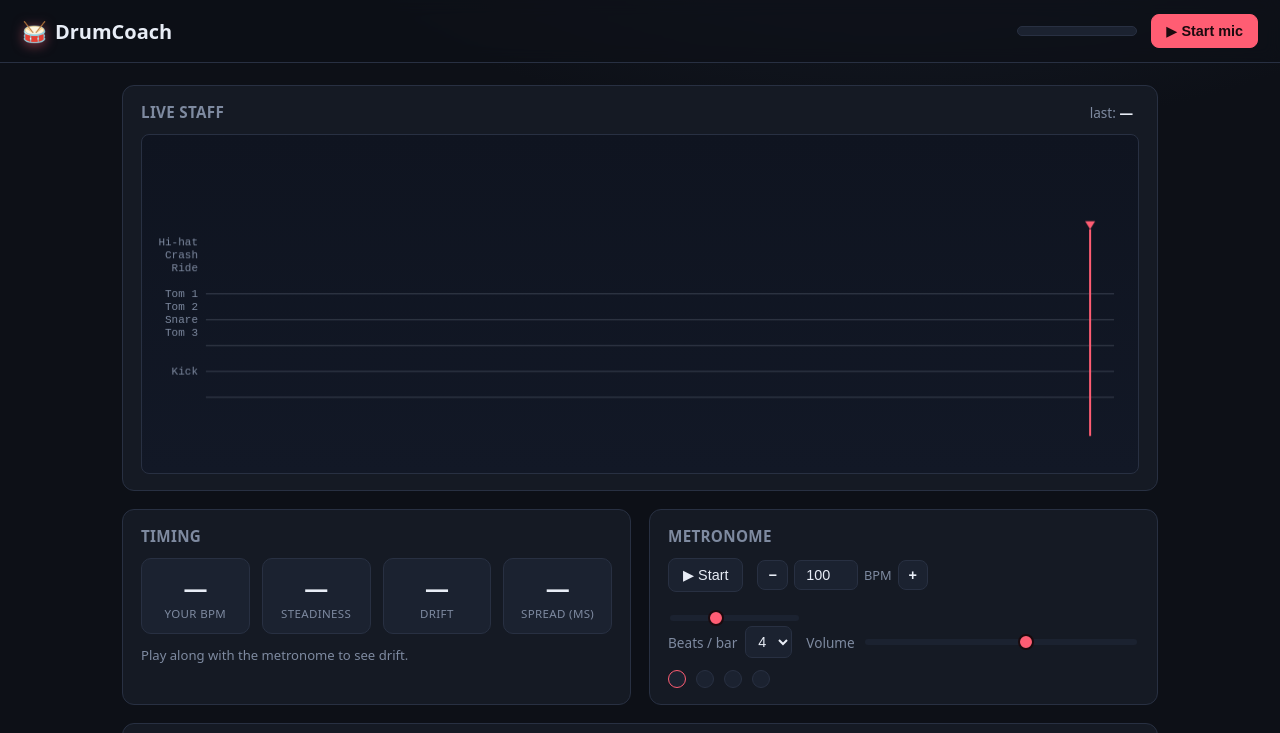
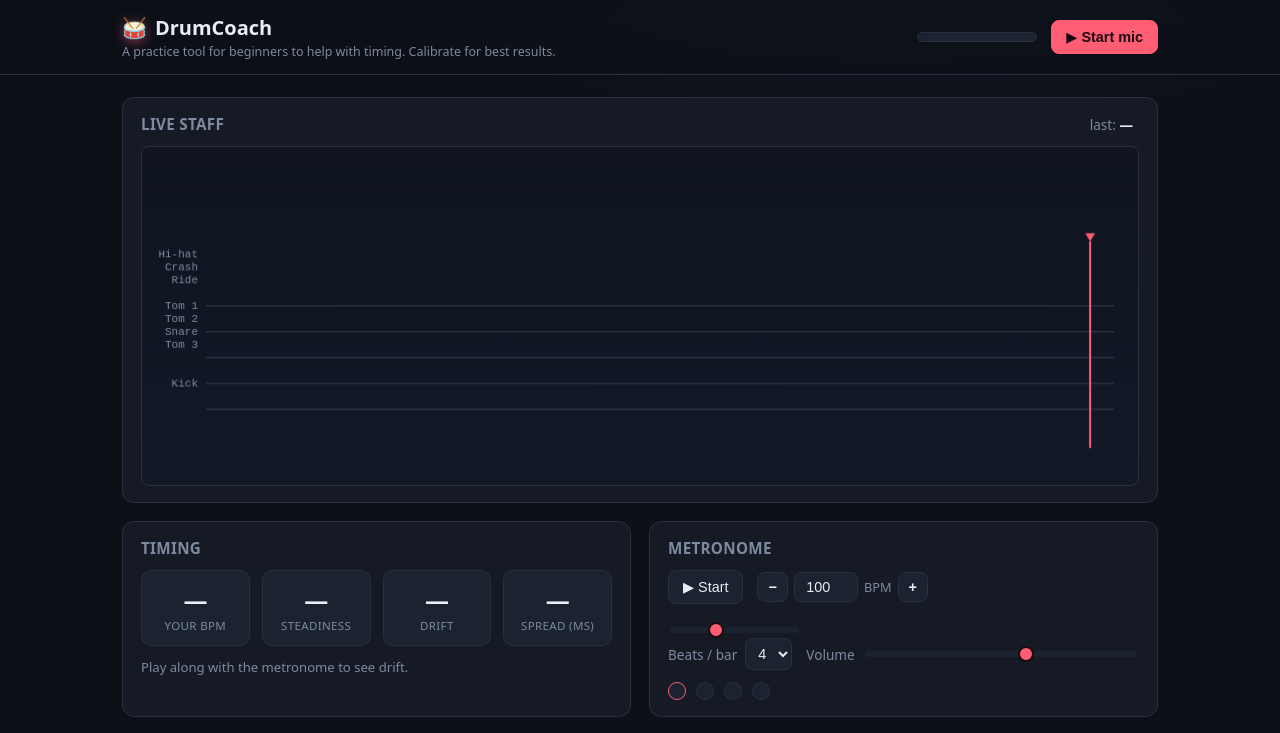
Before and after one commit to nigelfds/drumcoach, a website with bundled scripts: page public/index.html in a window 1280 px wide. Shown: the top 733 px of the page. Built offline with nearby package versions, Linux system fonts and the light colour scheme.

Commit message:
Move tagline into header, narrow header to match layout, trim footer
- Header: add tagline 'A practice tool for beginners to help with timing.
  Calibrate for best results.' under the title (footer-size muted text).
- Header content now centers to the same 1080px column as <main> via a
  .topbar-inner wrapper, while the sticky bar background stays full-width.
- Footer: remove the 'DrumCoach — practice tool…' line (kept the credit).

Co-Authored-By: Claude Opus 4.8 <noreply@anthropic.com>

```diff
--- a/public/index.html
+++ b/public/index.html
@@ -9,12 +9,17 @@
 </head>
 <body>
   <header class="topbar">
-    <h1><span class="logo">🥁</span> DrumCoach</h1>
-    <div class="topbar-controls">
-      <div class="meter" title="Microphone input level">
-        <div id="level-fill" class="meter-fill"></div>
+    <div class="topbar-inner">
+      <div class="brand">
+        <h1><span class="logo">🥁</span> DrumCoach</h1>
+        <p class="tagline">A practice tool for beginners to help with timing. Calibrate for best results.</p>
       </div>
-      <button id="mic-btn" class="btn btn-primary">▶ Start mic</button>
+      <div class="topbar-controls">
+        <div class="meter" title="Microphone input level">
+          <div id="level-fill" class="meter-fill"></div>
+        </div>
+        <button id="mic-btn" class="btn btn-primary">▶ Start mic</button>
+      </div>
     </div>
   </header>
 
@@ -215,7 +220,6 @@
   </main>
 
   <footer class="foot">
-    <span>DrumCoach — practice tool. Recognition is heuristic; calibrate for best results.</span>
     <span class="credit">Made with ❤️ for Lily and Ollie&nbsp; ·&nbsp; © Nigel.in</span>
   </footer>
 
--- a/public/styles.css
+++ b/public/styles.css
@@ -33,15 +33,21 @@ h2 { font-size: 0.95rem; letter-spacing: 0.02em; color: var(--muted); text-trans
 
 /* Top bar -------------------------------------------------------------- */
 .topbar {
-  display: flex; align-items: center; justify-content: space-between;
-  padding: 14px 22px;
   border-bottom: 1px solid var(--line);
   background: rgba(13, 16, 23, 0.7);
   backdrop-filter: blur(8px);
   position: sticky; top: 0; z-index: 10;
 }
+/* Keep the bar background full-width, but align its content to the same
+   centered column as <main>. */
+.topbar-inner {
+  max-width: 1080px; margin: 0 auto; padding: 14px 22px;
+  display: flex; align-items: center; justify-content: space-between; gap: 16px;
+}
 .topbar h1 { font-size: 1.25rem; display: flex; gap: 8px; align-items: center; }
 .logo { filter: drop-shadow(0 2px 6px rgba(255,93,115,0.5)); }
+.brand { display: flex; flex-direction: column; gap: 2px; }
+.tagline { margin: 0; font-size: 0.78rem; color: var(--muted); }
 .topbar-controls { display: flex; align-items: center; gap: 14px; }
 
 .meter {
```
